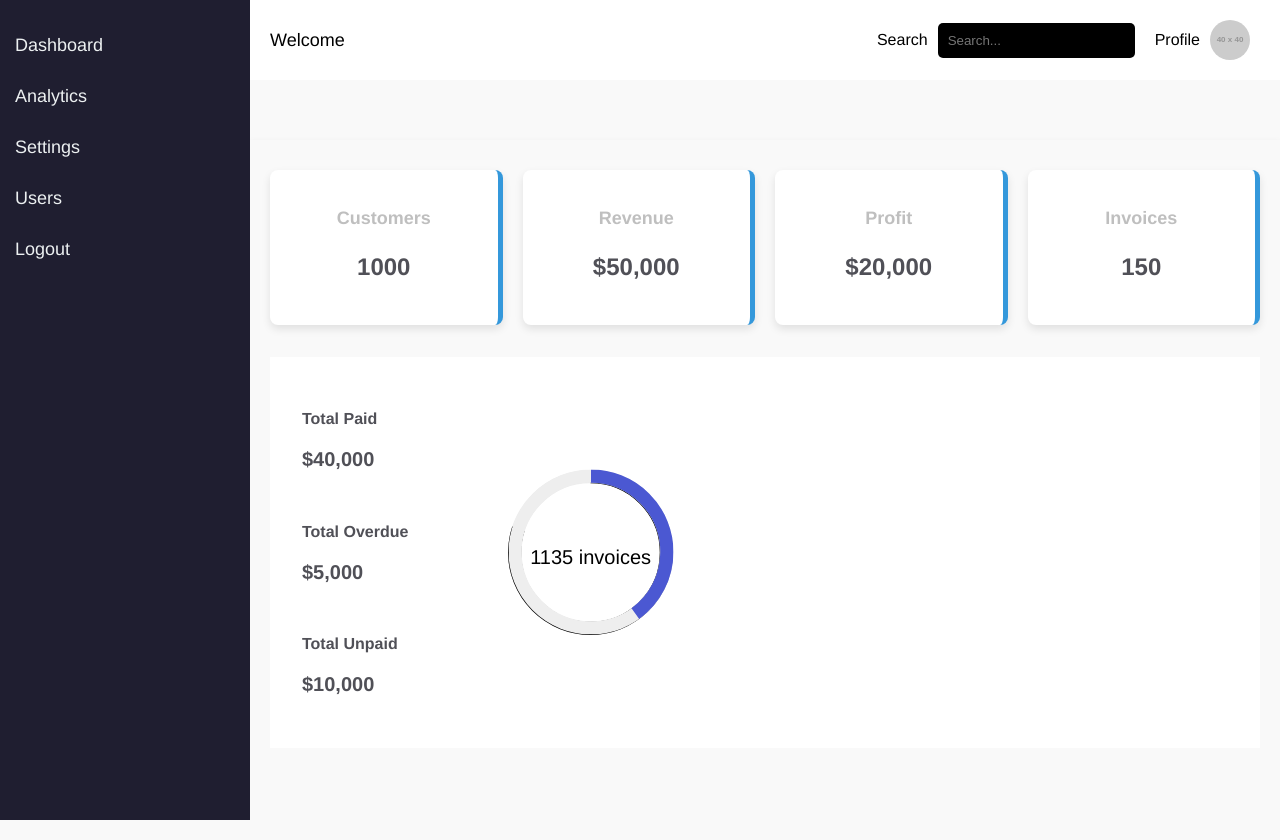
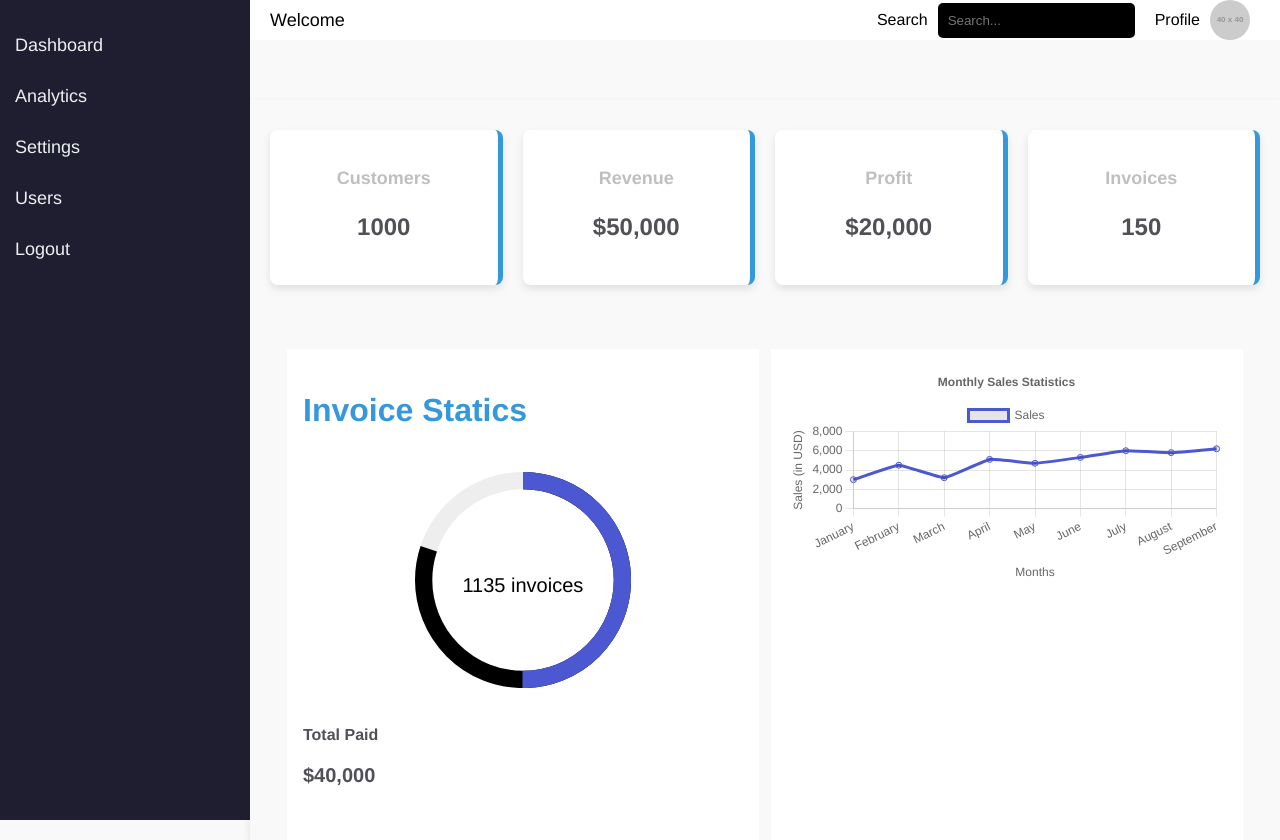
Before and after one commit to kenthomz/dashbord-react, a React (Create React App) app: page /dashboard in a window 1280 px wide. Before the commit the page ends 800 px from the top, so only its background shows below. Built offline with nearby package versions, Linux system fonts and the light colour scheme.

Commit message:
add line graph

```diff
--- a/package.json
+++ b/package.json
@@ -6,11 +6,14 @@
     "@testing-library/jest-dom": "^5.17.0",
     "@testing-library/react": "^13.4.0",
     "@testing-library/user-event": "^13.5.0",
+    "chart.js": "^4.4.4",
     "react": "^18.3.1",
+    "react-chartjs-2": "^5.2.0",
     "react-circular-progressbar": "^2.1.0",
     "react-dom": "^18.3.1",
     "react-router-dom": "^6.26.2",
     "react-scripts": "5.0.1",
+    "react-table": "^7.8.0",
     "sass": "^1.79.4",
     "web-vitals": "^2.1.4"
   },
--- a/src/components/Dashboard.js
+++ b/src/components/Dashboard.js
@@ -3,11 +3,8 @@ import './scss/_dashboard.scss';
 import './scss/_global.scss';
 import Sidebar from './Sidebar';
 import Header from './Header';
-import {
-  CircularProgressbar,
-  CircularProgressbarWithChildren,
-  buildStyles,
-} from 'react-circular-progressbar';
+import SalesLineGraph from './SalesLineGraph';
+import { CircularProgressbar, CircularProgressbarWithChildren, buildStyles } from 'react-circular-progressbar';
 import 'react-circular-progressbar/dist/styles.css';
 
 function Dashboard() {
@@ -20,8 +17,7 @@ function Dashboard() {
   // Invoice statistics
   const totalInvoices = 1135;
   const paidPercentage = 50; // For #4B58D2
-  const overduePercentage = 27; // For #18222C
-  const unpaidPercentage = 20; // For #E2EBF2
+
 
   return (
     <div className="dashboard">
@@ -52,9 +48,38 @@ function Dashboard() {
 
           {/* Cards second section */}
           <div className="statics">
-            <div className="row">
-              <div className="col col-5 invoice-stats">
-                <div className="row">
+            <div className="row justify-content-between">
+              <div className="col col-10 invoice-stats">
+                <h2>Invoice Statics</h2>
+                <div className="row align-items-center">
+                  {/* circle graph */}
+                  <div className="circle-graph col col-3">
+                    <CircularProgressbarWithChildren
+                      value={80} // Set to 100 for full circle
+                      styles={buildStyles({
+                        pathColor: "#000", // Background circle color
+                        trailColor: "#eee", // Background trail color
+                        strokeLinecap: "butt",
+                        strokeWidth: 20,  // Adjust the thickness of the outer circle
+                      })}
+                    >
+                      <div style={{ position: 'relative', top: '50%', left: '50%', transform: 'translate(-50%, -50%)' }}>
+                        <CircularProgressbar
+                          value={paidPercentage}
+                          styles={buildStyles({
+                            pathColor: "#4B58D2", // Path color for 40%
+                            trailColor: "transparent", // Trail color for 40%
+                            strokeLinecap: "butt",
+                            strokeWidth: 30,
+                          })}
+                        />
+                      </div>
+                      <div className="invoices" style={{ fontSize: '20px', color: '#000', marginTop: '10px' }}>
+                        {totalInvoices} invoices
+                      </div>
+                    </CircularProgressbarWithChildren>
+                  </div>
+                  {/* end circle graph */}
                   <div className="invoice-details col col-3">
                     <div className="stat">
                       <h4>Total Paid</h4>
@@ -69,42 +94,19 @@ function Dashboard() {
                       <p>$10,000</p>
                     </div>
                   </div>
-                  <div className="circle-graph col col-3">
-                  <CircularProgressbarWithChildren
-                  value={80} // Set to 100 for full circle
-                  styles={buildStyles({
-                    pathColor: "#000", // Background circle color
-                    trailColor: "#eee", // Background trail color
-                    strokeLinecap: "butt",
-                  })}
-                >
-                  <div style={{ position: 'relative', top: '50%', left: '50%', transform: 'translate(-50%, -50%)' }}>
-                    <CircularProgressbar
-                      value={40}
-                      styles={buildStyles({
-                        pathColor: "#4B58D2", // Path color for 40%
-                        trailColor: "#eee", // Trail color for 40%
-                        strokeLinecap: "butt",
-                      })}
-                    />
-                  </div>
-                  <div className="invoices" style={{ fontSize: '20px', color: '#000', marginTop: '10px' }}>
-                    {totalInvoices} invoices
-                  </div>
-                </CircularProgressbarWithChildren>
-
-
-                  </div>
-
                 </div>
               </div>
 
-              <div className="col col-7">
-                {/* Additional content can go here */}
+              <div className="col col-12 sales-statics">
+                <SalesLineGraph />
               </div>
             </div>
           </div>
           {/* End second section */}
+
+          {/* Data tables section */}
+
+          {/* End Data tables section */}
         </div>
       </div>
     </div>
--- /dev/null
+++ b/src/components/SalesLineGraph.js
@@ -0,0 +1,56 @@
+import React from 'react';
+import { Line } from 'react-chartjs-2';
+import { Chart as ChartJS, CategoryScale, LinearScale, PointElement, LineElement, Title, Tooltip, Legend } from 'chart.js';
+
+// Register the necessary Chart.js components
+ChartJS.register(CategoryScale, LinearScale, PointElement, LineElement, Title, Tooltip, Legend);
+
+const SalesLineGraph = () => {
+  // Sales data for the chart
+  const data = {
+    labels: ['January', 'February', 'March', 'April', 'May', 'June', 'July', 'August', 'September'], // X-axis labels (months)
+    datasets: [
+      {
+        label: 'Sales', // Label for the dataset
+        data: [3000, 4500, 3200, 5100, 4700, 5300, 6000, 5800, 6200], // Data points for sales (e.g., monthly sales in dollars)
+        fill: false, // No fill under the line
+        borderColor: '#4B58D2', // Line color (blue)
+        tension: 0.1, // Smooth curve between points
+      },
+    ],
+  };
+
+  // Chart configuration options
+  const options = {
+    responsive: true,
+    plugins: {
+      legend: {
+        display: true, // Display the legend
+        position: 'top',
+      },
+      title: {
+        display: true,
+        text: 'Monthly Sales Statistics', // Title of the chart
+      },
+    },
+    scales: {
+      y: {
+        beginAtZero: true, // Y-axis starts at zero
+        title: {
+          display: true,
+          text: 'Sales (in USD)', // Label for Y-axis
+        },
+      },
+      x: {
+        title: {
+          display: true,
+          text: 'Months', // Label for X-axis
+        },
+      },
+    },
+  };
+
+  return <Line data={data} options={options} />;
+};
+
+export default SalesLineGraph;
--- a/src/components/scss/_dashboard.scss
+++ b/src/components/scss/_dashboard.scss
@@ -73,10 +73,12 @@
 // _dashboard.scss
 
 .statics {
-  background-color: #fff;
   margin: 2rem 0;
   padding: 2rem;
 
+  .invoice-stats{
+    background-color: #fff;
+    padding: 1rem;
       .invoice-details {
         display: flex;
         flex-direction: column;  // Stack items vertically
@@ -96,7 +98,7 @@
           }
         }
       }
-
+}
   .circle-graph {
     display: flex;
     justify-content: center;
@@ -114,8 +116,9 @@
     }
   }
 
-  .row {
-    display: flex; // Ensure that the row displays flex properties
-    align-items: center; // Center the columns vertically
+
+  .sales-statics{
+    background-color: #fff;
+    padding: 1rem;
   }
 }
--- a/src/components/scss/_global.scss
+++ b/src/components/scss/_global.scss
@@ -127,7 +127,7 @@ a {
   align-items: flex-end;
 }
 
-// Justify Content
+/* Justify Content */
 .justify-content-start {
   justify-content: flex-start;
 }
@@ -151,6 +151,28 @@ a {
 .justify-content-evenly {
   justify-content: space-evenly;
 }
+
+/* Align Items */
+.align-items-start {
+  align-items: flex-start; /* Align items at the start (top) */
+}
+
+.align-items-center {
+  align-items: center; /* Align items at the center */
+}
+
+.align-items-end {
+  align-items: flex-end; /* Align items at the end (bottom) */
+}
+
+.align-items-baseline {
+  align-items: baseline; /* Align items based on the text baseline */
+}
+
+.align-items-stretch {
+  align-items: stretch; /* Stretch items to fill the container */
+}
+
 
 // Container
 .container {
@@ -196,7 +218,7 @@ a {
   }
 
   @media (min-width: 1200px) {
-    flex: 0 0 40%; // 20% width on extra large screens
+    flex: 0 0 46%; // 20% width on extra large screens
     width: 20%; // 20% width on extra large screens
   }
 
```
Also changed, not shown: 1 other file (tests, documents, lock files or other folders). Lines whose indentation alone changed are shown as unchanged.
